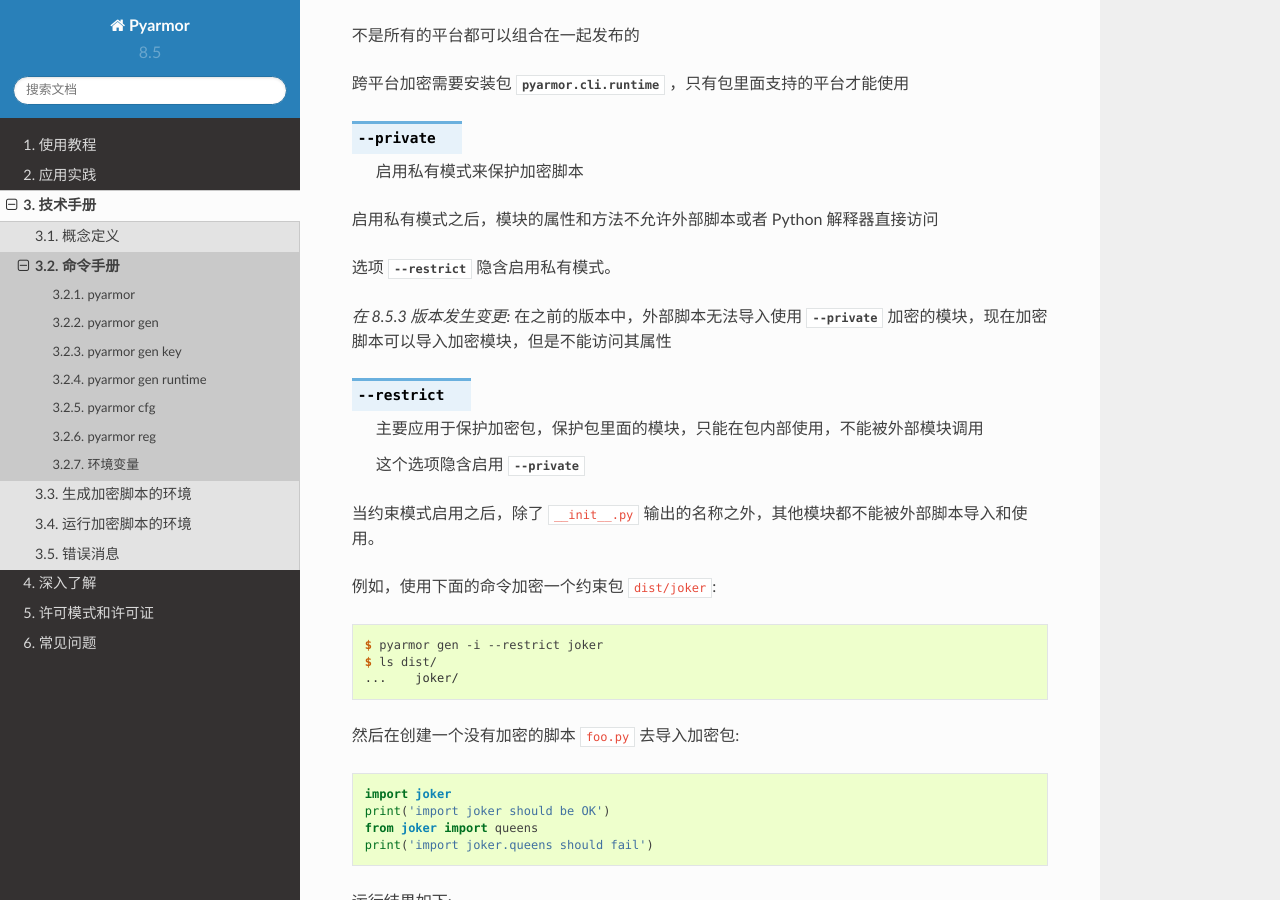
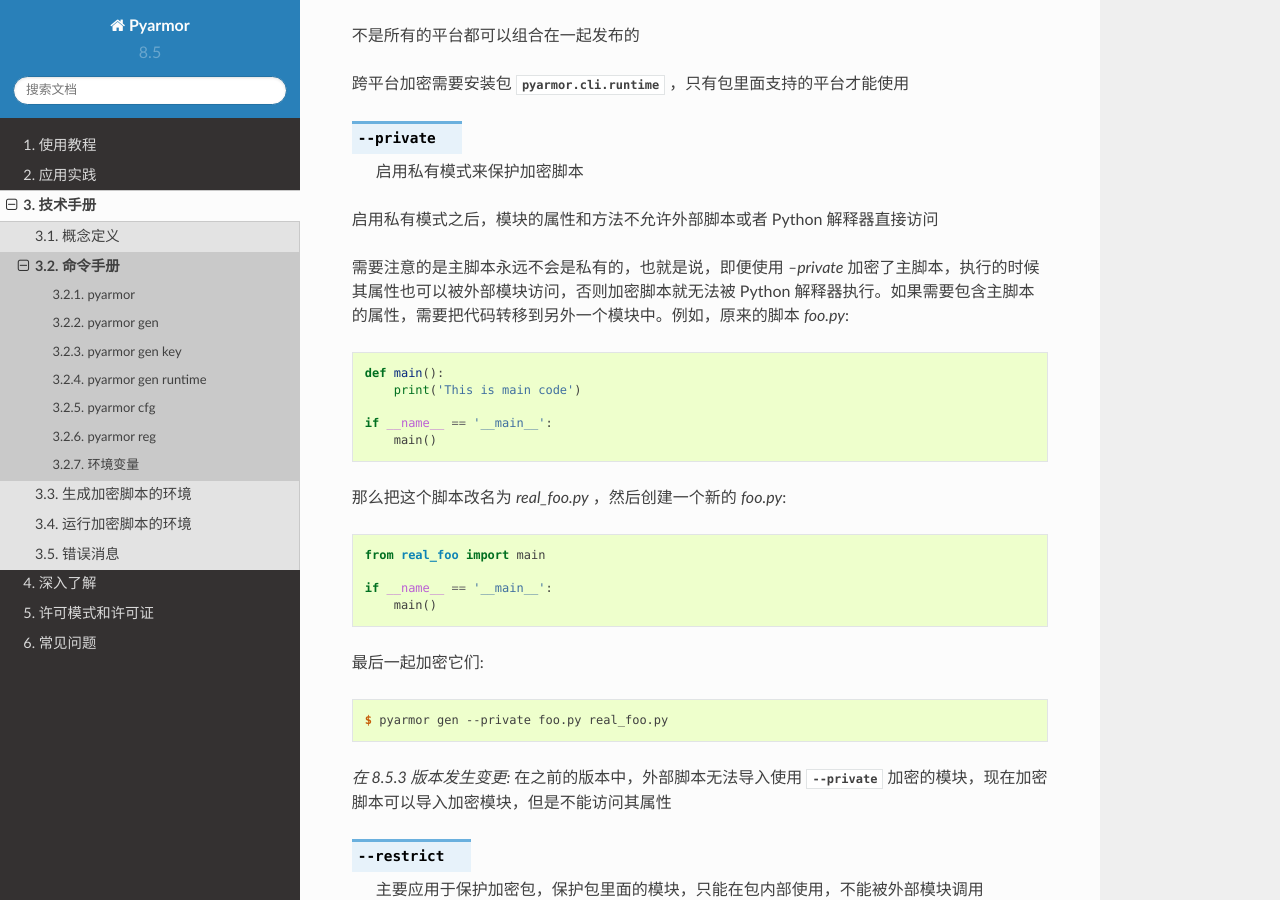
Before and after one commit to dashingsoft/pyarmor-docs-zh, a Sphinx documentation site: the page built from docs/reference/man.rst, in a window 1280 px wide and 900 px high, scrolled down 11563 px. Built offline with Sphinx 7.4.7 and the Read the Docs theme 2.0.0, drawn with Linux system fonts in a browser that asks for light colours.

Commit message:
说明使用选项 --private 的时候需要对主角本进行特殊处理

```diff
--- a/docs/how-to/protection.rst
+++ b/docs/how-to/protection.rst
@@ -27,7 +27,7 @@
 
 需要明白的一点是，如果运行 Python 脚本的解释器可以被定制，那么运行时刻的 Python 数据就没有秘密可言，所以必须要保证运行加密脚本的解释器不能被替换。
 
-能实现这一点的加密模式目前 Pyarmor 只提供使用选项 :option:`--pack` 的约束模式，然后使用外部工具保证生成的动态库不能被替换和修改，这样才能够确保无法直接通过 Python 自身的机制来获取运行时刻的数据。
+能实现这一点的加密模式目前 Pyarmor 只提供使用选项 :option:`--pack` 的约束模式，然后使用外部工具保证生成的动态库不能被替换和修改，这样才能够确保无法直接通过 Python 自身的机制来获取运行时刻的数据 [#]_ 。
 
 首先配置下列选项 [#]_::
 
@@ -42,6 +42,8 @@
 典型的外部工具有 codesign，VMProtect 等。
 
 .. rubric:: 备注
+
+.. [#] 为了保护主脚本的属性不会被外部进程读取，需要把真正代码移动到模块中，参考 :option:`--private` 中的说明
 
 .. [#] 不要在 Intel i686 系列的平台上使用配置项 ``check_interp`` ，这个选项无法在这些平台工作。
 
--- a/docs/reference/man.rst
+++ b/docs/reference/man.rst
@@ -422,7 +422,28 @@
 
 启用私有模式之后，模块的属性和方法不允许外部脚本或者 Python 解释器直接访问
 
-选项 :option:`--restrict` 隐含启用私有模式。
+需要注意的是主脚本永远不会是私有的，也就是说，即便使用 `--private` 加密了主脚本，执行的时候其属性也可以被外部模块访问，否则加密脚本就无法被 Python 解释器执行。如果需要包含主脚本的属性，需要把代码转移到另外一个模块中。例如，原来的脚本 `foo.py`:
+
+.. code-block:: python
+
+    def main():
+        print('This is main code')
+
+    if __name__ == '__main__':
+        main()
+
+那么把这个脚本改名为 `real_foo.py` ，然后创建一个新的 `foo.py`:
+
+.. code-block:: python
+
+    from real_foo import main
+
+    if __name__ == '__main__':
+        main()
+
+最后一起加密它们::
+
+    $ pyarmor gen --private foo.py real_foo.py
 
 .. versionchanged:: 8.5.3
 
```
